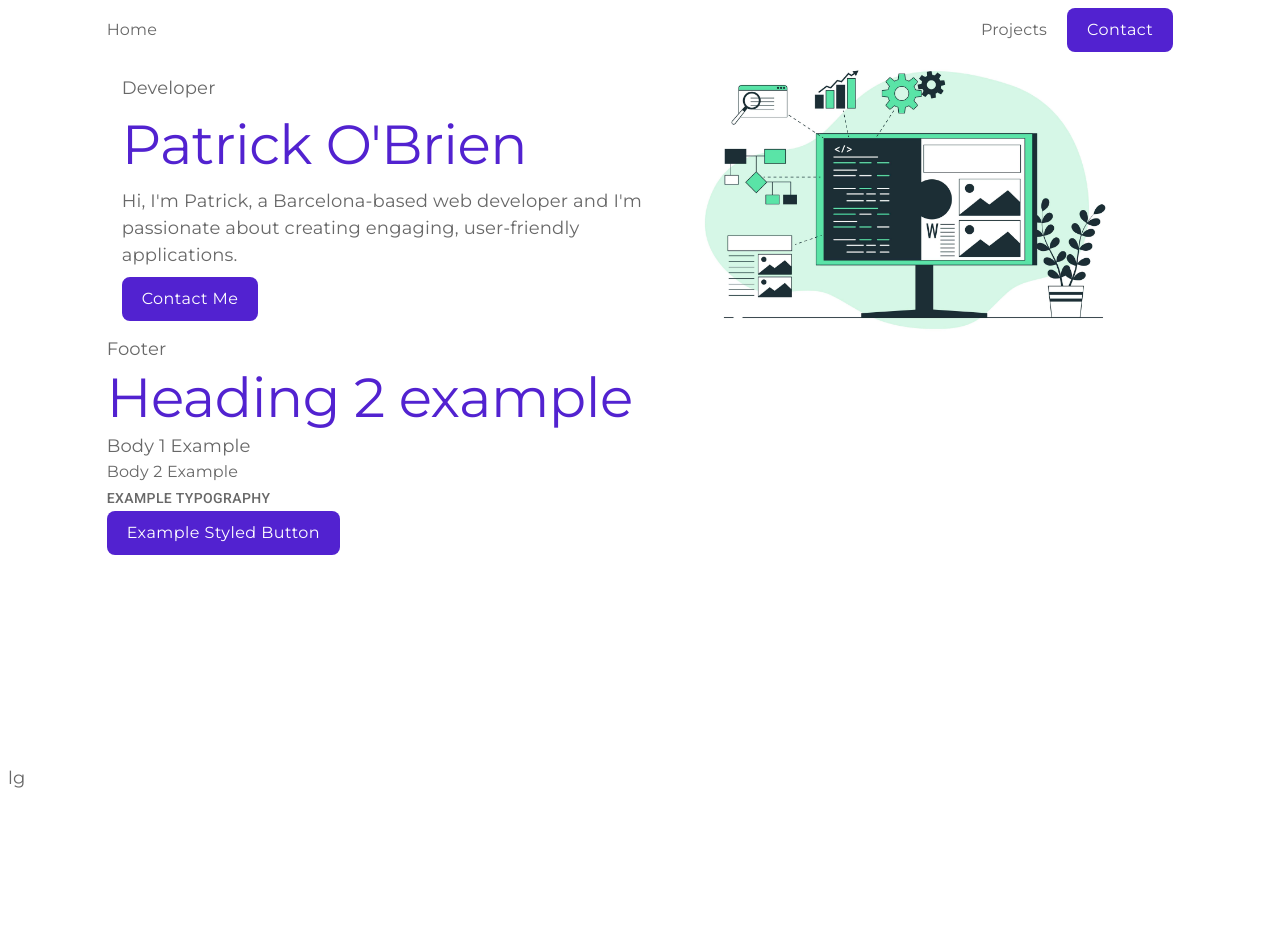
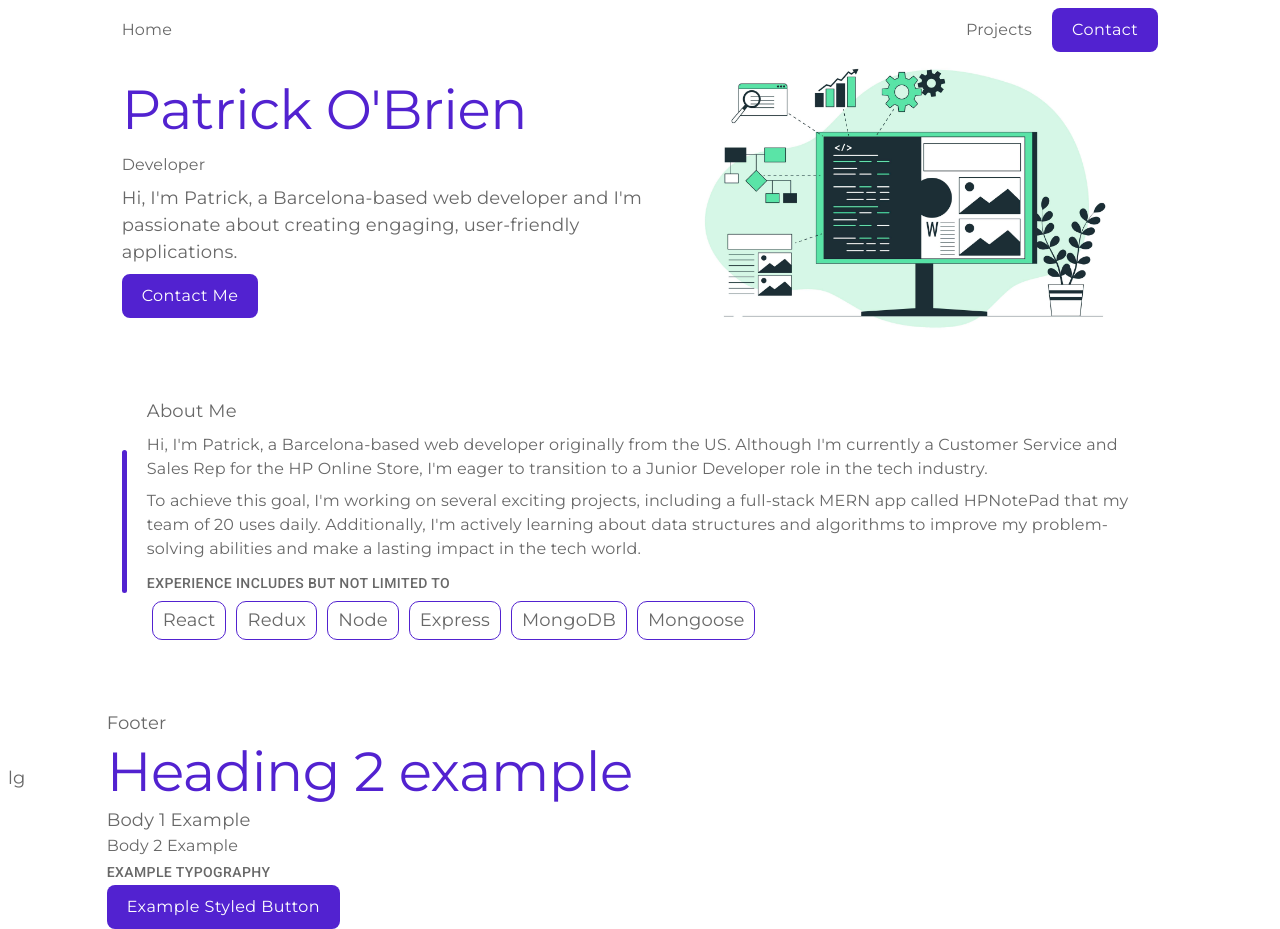
Before and after one commit to misterplain/portfolio, a React (Create React App) app: page / in a window 1280 px wide. Before the commit the page ends 800 px from the top, so only its background shows below. Built offline with nearby package versions, Linux system fonts and the light colour scheme.

Commit message:
about me section

```diff
--- /dev/null
+++ b/src/components/AboutMe/AboutMe.js
@@ -0,0 +1,44 @@
+import React from "react";
+import Box from "@mui/material/Box";
+import Typography from "@mui/material/Typography";
+
+import styles from "./styles";
+
+const pills = ["React", "Redux", "Node", "Express", "MongoDB", "Mongoose"];
+
+const AboutMe = () => {
+  return (
+    <Box sx={styles.wrapper}>
+      <Box sx={styles.borderLeft}/>
+      <Box sx={styles.wrapperText}>
+        {" "}
+        <Typography variant="body1" marginBottom sx={{fontWeight: 700}}>About Me</Typography>
+        <Typography variant='body2' marginBottom>
+          Hi, I'm Patrick, a Barcelona-based web developer originally from the
+          US. Although I'm currently a Customer Service and Sales Rep for the HP
+          Online Store, I'm eager to transition to a Junior Developer role in
+          the tech industry.{" "}
+        </Typography>
+        <Typography variant='body2' marginBottom>
+          To achieve this goal, I'm working on several exciting projects,
+          including a full-stack MERN app called HPNotePad that my team of 20
+          uses daily. Additionally, I'm actively learning about data structures
+          and algorithms to improve my problem-solving abilities and make a
+          lasting impact in the tech world.
+        </Typography>
+        <Typography variant='button' marginBottom>
+          Experience includes but not limited to
+        </Typography>
+        <Box sx={styles.pillsWrapper}>
+          {pills.map((pill) => (
+            <Typography key={pill} sx={styles.pill}>
+              {pill}
+            </Typography>
+          ))}
+        </Box>
+      </Box>
+    </Box>
+  );
+};
+
+export default AboutMe;
--- /dev/null
+++ b/src/components/AboutMe/styles.js
@@ -0,0 +1,34 @@
+const styles = {
+    wrapper: (theme) => ({
+      display: "flex",
+      flexDirection: "row",
+      padding: "15px 15px",
+        marginBottom: "50px",
+    }),
+    borderLeft: (theme) => ({
+        background: theme.palette.purple.main,
+        borderRadius: "25px",
+        minWidth: "0.5%",
+        minHeight: "80%",
+        marginTop: "5%",
+        marginBottom: "5%",
+        top: "50%",
+    }),
+    wrapperText: (theme) => ({
+        width: "99%",
+        marginLeft: "20px",
+    }),
+    pillsWrapper: (theme) => ({
+        display: "flex",
+        flexWrap: "wrap",
+    }),
+    pill: (theme) => ({
+        border: `1px solid ${theme.palette.purple.main}`,
+        padding: "5px 10px",
+        margin: "5px",
+        borderRadius: "10px",
+    })
+
+  };
+
+  export default styles;
--- a/src/components/Header/styles.js
+++ b/src/components/Header/styles.js
@@ -12,6 +12,7 @@ const styles = {
     justifyContent: "space-between",
     alignItems: "center",
     flexDirection: "row",
+    padding: "0 15px",
   }),
   homeButton: (theme) => ({
     fontSize: "16px",
--- a/src/components/Hero/Hero.js
+++ b/src/components/Hero/Hero.js
@@ -7,14 +7,20 @@ import { Link } from "@mui/material";
 
 import styles from "./styles";
 import computer from "../../assets/computer.jpg";
+import dev_computer from "../../assets/dev_computer.jpg";
 
 const Hero = () => {
   return (
     <Box sx={styles.wrapper}>
       <Box sx={styles.textWrapper}>
-        <Typography marginBottom>Developer</Typography>
-        <Typography variant="h2" marginBottom>Patrick O'Brien</Typography>
-        <Typography variant="body1" sx={styles.aboutMe} marginBottom>Hi, I'm Patrick, a Barcelona-based web developer and I'm passionate about creating engaging, user-friendly applications.</Typography>
+        <Typography variant='h2' marginBottom>
+          Patrick O'Brien
+        </Typography>{" "}
+        <Typography variant="body2" marginBottom>Developer</Typography>
+        <Typography variant='body1' sx={styles.aboutMe} marginBottom>
+          Hi, I'm Patrick, a Barcelona-based web developer and I'm passionate
+          about creating engaging, user-friendly applications.
+        </Typography>
         <Link
           component={NavLink}
           to='/contact'
--- a/src/components/Hero/styles.js
+++ b/src/components/Hero/styles.js
@@ -5,6 +5,7 @@ const styles = {
     alignItems: "center",
     position: "relative",
     padding: "15px 15px",
+    marginBottom: "50px",
     [theme.breakpoints.up("sm")]: {
       display: "flex",
       flexDirection: "row",
--- a/src/screens/HomeScreen.js
+++ b/src/screens/HomeScreen.js
@@ -1,10 +1,14 @@
-import React from 'react'
-import Hero from '../components/Hero/Hero'
+import React from "react";
+import Hero from "../components/Hero/Hero";
+import AboutMe from "../components/AboutMe/AboutMe";
 
 const HomeScreen = () => {
   return (
-    <Hero/>
-  )
-}
+    <>
+      <Hero />
+      <AboutMe />
+    </>
+  );
+};
 
-export default HomeScreen
+export default HomeScreen;
```
